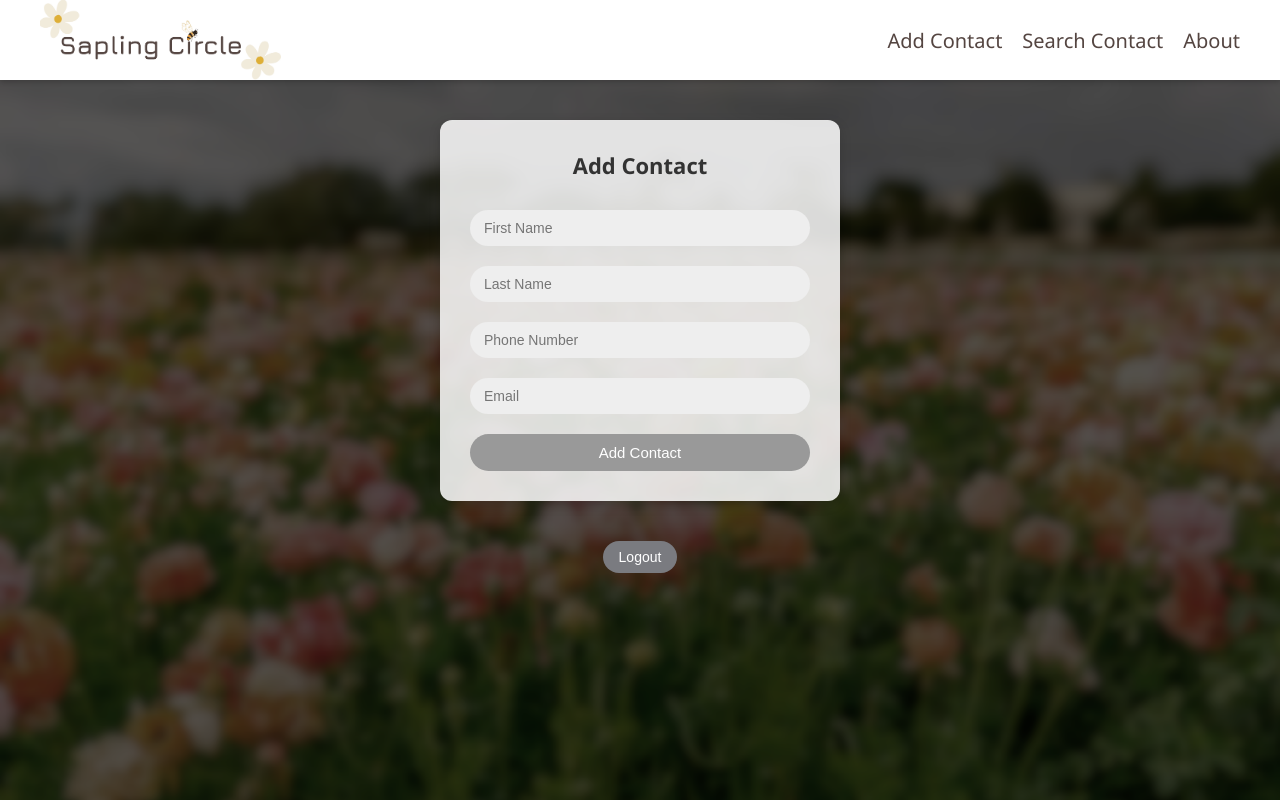
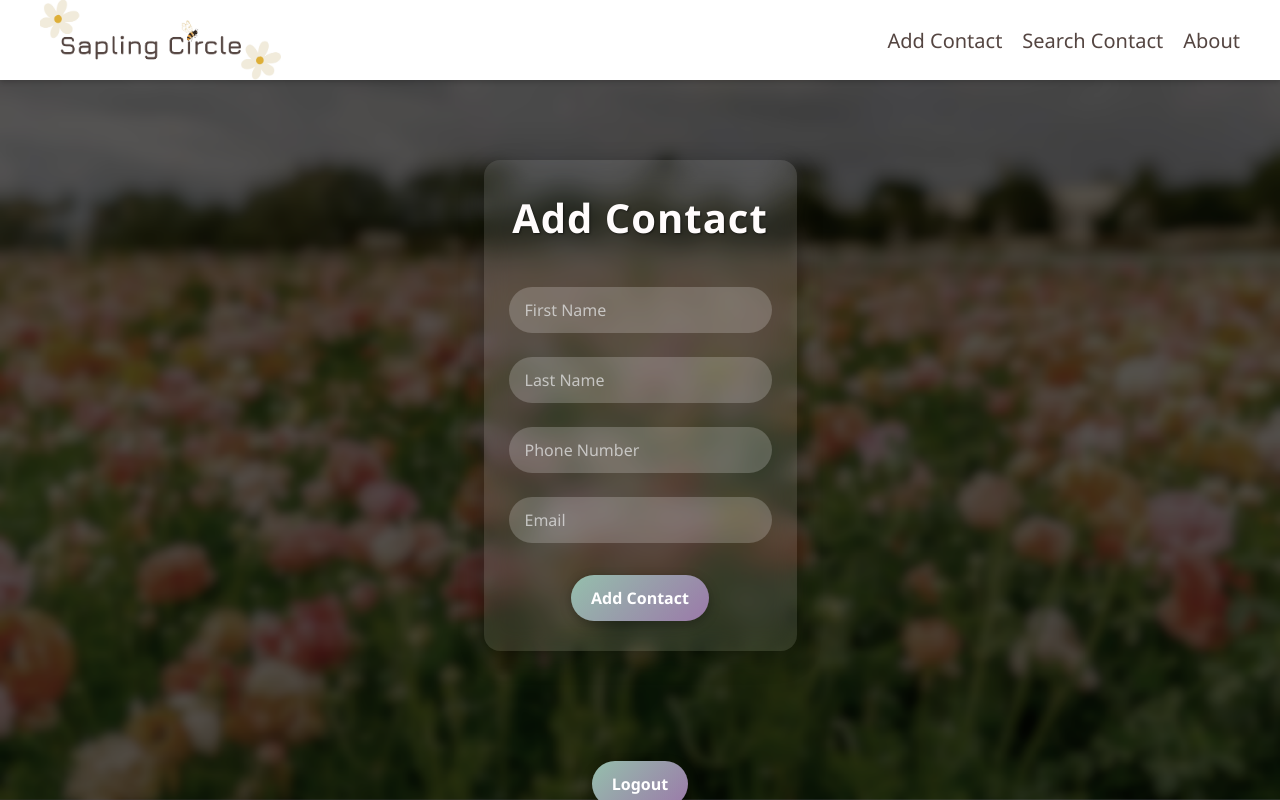
Before and after one commit to tt-202/tt-web, a PHP site: page /dashboard.html in a window 1280 px wide. Run offline with PHP 8.4, Linux system fonts and the light colour scheme; some web fonts are replaced.

Commit message:
Update dashboard.css
updated

```diff
--- a/css/dashboard.css
+++ b/css/dashboard.css
@@ -1,88 +1,255 @@
+
 * {
   margin: 0;
   padding: 0;
   box-sizing: border-box;
+  font-family: 'Segoe UI', Tahoma, Geneva, Verdana, sans-serif;
+  transition: all 0.3s ease;
 }
 
-.btn {
-  background-color: #7a7b80;
-  color: white;
-  padding: 8px 16px;
-  border: none;
-  border-radius: 20px;
-  font-size: 14px;
-  font-weight: 500;
-  cursor: pointer;
-  transition: background 0.3s ease;
+html, body {
+  height: 100%;
+  background: linear-gradient(135deg, #1f1c2c, #928dab);
+  color: #ececec;
+  overflow-x: hidden;
 }
 
-.btn:hover {
-  background-color: #333;
-}
 
+
+/* ——— Container (Login/Signup/About) ——— */
 .box-container,
 .about-container {
-  background-color: rgba(255, 255, 255, 0.85);
-  padding: 30px;
-  border-radius: 12px;
-  width: 400px;
-  margin: 20px auto;
-  box-shadow: 0 4px 12px rgba(0,0,0,0.15);
+  max-width: 480px;
+  margin: 60px auto;
+  padding: 30px 25px;
+  background: rgba(255, 255, 255, 0.1);
+  border-radius: 16px;
+  backdrop-filter: blur(12px);
+  box-shadow: 0 8px 24px rgba(0,0,0,0.3);
   text-align: center;
+  color: #f1f1f1;
 }
 
 .box-container h3,
 .about-container h2 {
-  font-size: 22px;
-  color: #333;
-  margin-bottom: 20px;
+  font-size: 2.5rem;
+  margin-bottom: 30px;
+  letter-spacing: 1px;
+  color: #fffcfc;
+  text-shadow: 1px 1px 2px rgba(0,0,0,0.5);
 }
 
+/* ——— Input Fields ——— */
 .input-field {
   width: 100%;
-  padding: 10px 14px;
-  margin: 10px 0;
+  padding: 12px 16px;
+  margin: 12px 0;
   border: none;
-  border-radius: 20px;
-  background-color: #eee;
-  font-size: 14px;
+  border-radius: 25px;
+  background-color: rgba(255,255,255,0.2);
+  color: #f1f1f1;
+  font-size: 1rem;
+  outline: 2px solid transparent;
 }
 
-.submit {
-  width: 100%;
-  padding: 10px;
-  background-color: #999;
-  border: none;
-  border-radius: 20px;
-  font-size: 15px;
-  font-weight: 500;
-  color: #fff;
-  cursor: pointer;
-  margin-top: 10px;
-  transition: background 0.3s ease;
+.input-field::placeholder {
+  color: #ddd;
+  opacity: 0.8;
 }
 
-.submit:hover {
-  background-color: #777;
+.input-field:focus {
+  outline: 2px solid #eadcf5;
+  background-color: rgba(255,255,255,0.3);
 }
 
-.about-container p {
-  font-size: 14px;
-  color: #444;
-  line-height: 1.6;
-  margin-top: 10px;
+/* ——— Buttons ——— */
+.btn, .submit {
+  display: inline-block;
+  border: none;
+  border-radius: 25px;
+  padding: 12px 20px;
+  margin-top: 20px;
+  font-size: 1rem;
+  font-weight: 600;
+  cursor: pointer;
+  background: linear-gradient(135deg, #95bfac, #9b79a9);
+  color: #fff;
+  box-shadow: 0 4px 12px rgba(0,0,0,0.3);
+  transition: background 0.4s ease, transform 0.2s ease;
 }
 
-.logout-button {
-  margin: 20px auto;
+.btn:hover, .submit:hover {
+  background: linear-gradient(135deg, #447255, #b37ac9);
+  transform: translateY(-2px);
 }
 
+.btn:active, .submit:active {
+  transform: translateY(0);
+  box-shadow: 0 2px 8px rgba(0,0,0,0.3);
+}
+
+/* ——— Alert / Result Messages ——— */
+.alert {
+  margin-top: 15px;
+  font-size: 0.9rem;
+  color: #f1f1f1;
+}
+
+.alert.success {
+  color: #b6f1b6;
+}
+
+/* ——— About Text ——— */
+.about-container p {
+  font-size: 1rem;
+  line-height: 1.6;
+  color: #e0e0e0;
+  margin-top: 15px;
+}
+
+/* ——— Logout Button Wrapper ——— */
+.logout-button {
+  text-align: center;
+  margin: 30px auto;
+}
+
+/* ——— Hidden Utility ——— */
 .hidden {
-  display: none;
+  display: none !important;
 }
 
 
-/*this for small device*/
+/* Style the results table */
+#searchResults table {
+  width: 100%;
+  border-collapse: collapse;
+  margin-top: 20px;
+}
+
+#searchResults th,
+#searchResults td {
+  padding: 10px;
+  text-align: left;
+  border-bottom: 1px solid rgba(255,255,255,0.2);
+  color: #ececec;
+}
+
+#searchResults th {
+  background: rgba(255, 255, 255, 0.15);
+  font-weight: 600;
+}
+
+#searchResults tr:hover {
+  background: rgba(255, 255, 255, 0.05);
+}
+
+/* Style edit/delete buttons inside the table rows */
+.result-btn {
+  background: linear-gradient(135deg, #6e54a3, #9b59b6);
+  color: #fff;
+  border: none;
+  border-radius: 20px;
+  padding: 6px 12px;
+  font-size: 0.85rem;
+  cursor: pointer;
+  transition: background 0.25s ease;
+}
+
+.result-btn:hover {
+  background: linear-gradient(135deg, #8b6cb5, #b37ac9);
+}
+
+.result-input {
+  width: 90%;
+  padding: 6px 8px;
+  border: 1px solid rgba(255,255,255,0.3);
+  border-radius: 4px;
+  background: rgba(0,0,0,0.1);
+  color: #eee;
+  font-size: 0.9rem;
+}
+
+
+
+
+/* ——— “About Us” Container ——— */
+.about-container {
+  padding: 40px 30px;
+  backdrop-filter: blur(12px);
+  background: rgba(255, 255, 255, 0.1);
+  border-radius: 16px;
+  box-shadow: 0 8px 24px rgba(0, 0, 0, 0.25);
+  max-width: 600px;    /* adjust as needed */
+  margin: 60px auto;   /* center on page */
+  color: #fffcfc;
+  text-align: center;
+}
+
+/* About heading */
+.about-container h2 {
+  font-size: 2.5rem;
+  margin-bottom: 30px;
+}
+
+/* ——— Grid Wrapper: 2 columns ——— */
+.team-grid {
+  display: grid;
+  grid-template-columns: repeat(2, 1fr);
+  gap: 24px;
+  justify-items: center;
+}
+
+/* ——— Individual Card ——— */
+.team-card {
+  width: 100%;
+  max-width: 260px;        /* each card max width */
+  background: rgba(255, 255, 255, 0.15);
+  border-radius: 16px;
+  backdrop-filter: blur(8px);
+  box-shadow: 0 4px 16px rgba(0, 0, 0, 0.3);
+  padding: 20px 16px;
+  text-align: center;
+  transition: transform 0.3s ease, box-shadow 0.3s ease;
+}
+
+/* Hover effect */
+.team-card:hover {
+  transform: translateY(-6px) scale(1.02);
+  box-shadow: 0 8px 32px rgba(0, 0, 0, 0.35);
+}
+
+/* Avatar Circle */
+.team-card .avatar {
+  width: 80px;
+  height: 80px;
+  margin: 0 auto 12px;
+  border-radius: 50%;
+  background: linear-gradient(135deg, #6e54a3, #9b59b6);
+  color: #fff;
+  font-size: 1.5rem;
+  font-weight: 600;
+  display: flex;
+  align-items: center;
+  justify-content: center;
+  box-shadow: 0 4px 12px rgba(0, 0, 0, 0.3);
+}
+
+/* Name and Role */
+.team-card h3 {
+  font-size: 1.1rem;
+  margin-bottom: 6px;
+  color: #fffcfc;
+}
+
+.team-card p {
+  font-size: 0.9rem;
+  color: #e0e0e0;
+  line-height: 1.4;
+}
+
+
+
+/* Responsive: adjust gap on small screens */
 @media (max-width: 600px) {
   .wrapper {
     flex-direction: column;
```
Also changed, not shown: other parts of css/dashboard.css (+21 -5 lines).
